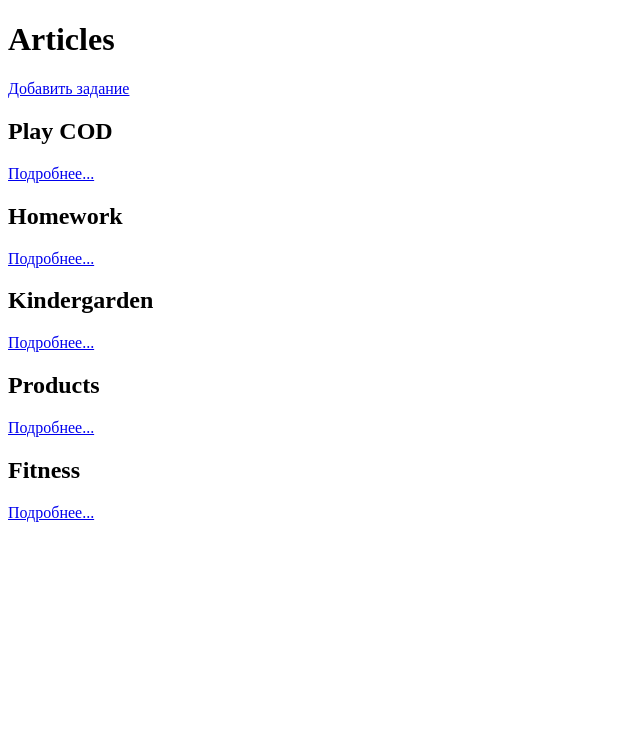
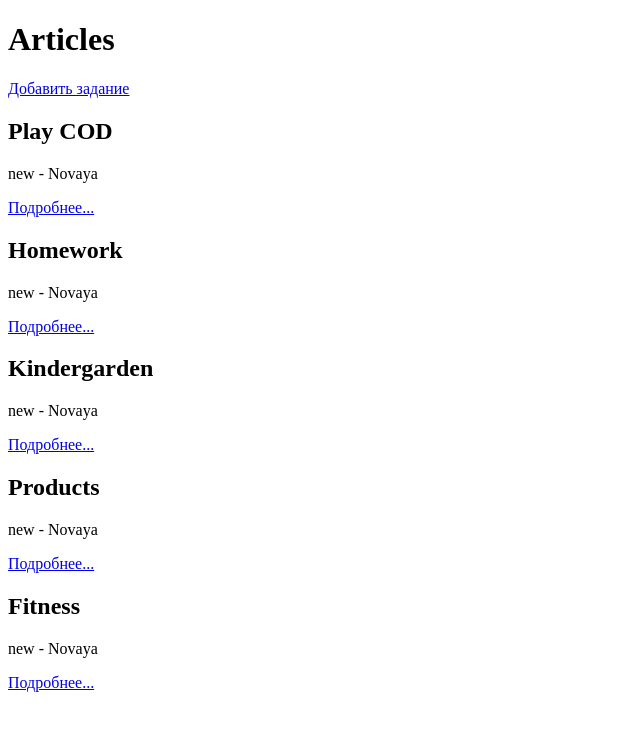
Before and after one commit to MaratCrss/hw45, a Django app: page / in a window 1280 px wide. Shown: the top 731 px of the page, without its empty margins (0-640 px from the left). Run offline with Django 4.2, Linux system fonts and the light colour scheme; data comes from the database, SQL or seed files in the repository; both versions use the stored data as it was after the commit.

Commit message:
dobavlenie v models polay status i sozdal migraciy, status na glavnoi

```diff
--- a/webapp/models.py
+++ b/webapp/models.py
@@ -1,7 +1,7 @@
 from django.db import models
 
 # Create your models here.
-
+STATUS_CHOICES = [('new', 'Novaya'), ('in_progress', 'V processe'), ('done', 'Sdelano')]
 
 class Article(models.Model):
     title = models.CharField(max_length=50, null=False, blank=False, verbose_name="Заголовок")
@@ -9,6 +9,7 @@ class Article(models.Model):
     content = models.TextField(max_length=3000, null=False, blank=False, verbose_name="Контент")
     created_at = models.DateTimeField(auto_now_add=True, verbose_name="Время создания")
     updated_at = models.DateTimeField(auto_now=True, verbose_name="Время изменения")
+    status = models.CharField(max_length=20, choices=STATUS_CHOICES, default=STATUS_CHOICES[0][0],verbose_name='Статус', )
 
     def __str__(self):
         return f'{self.pk}. {self.title}'
--- a/webapp/templates/index.html
+++ b/webapp/templates/index.html
@@ -12,6 +12,7 @@
     <a href="/articles/add/">Добавить задание</a>
     {% for article in articles %}
         <h2>{{ article.title }}</h2>
+        <p>{{ article.status }} - {{ article.get_status_display }}</p>
         <p><a href="/article/?id={{ article.id }}">Подробнее...</a></p>
     {% endfor %}
 </body>
```
Also changed, not shown: db.sqlite3, webapp/migrations/0002_article_status.py (added).
